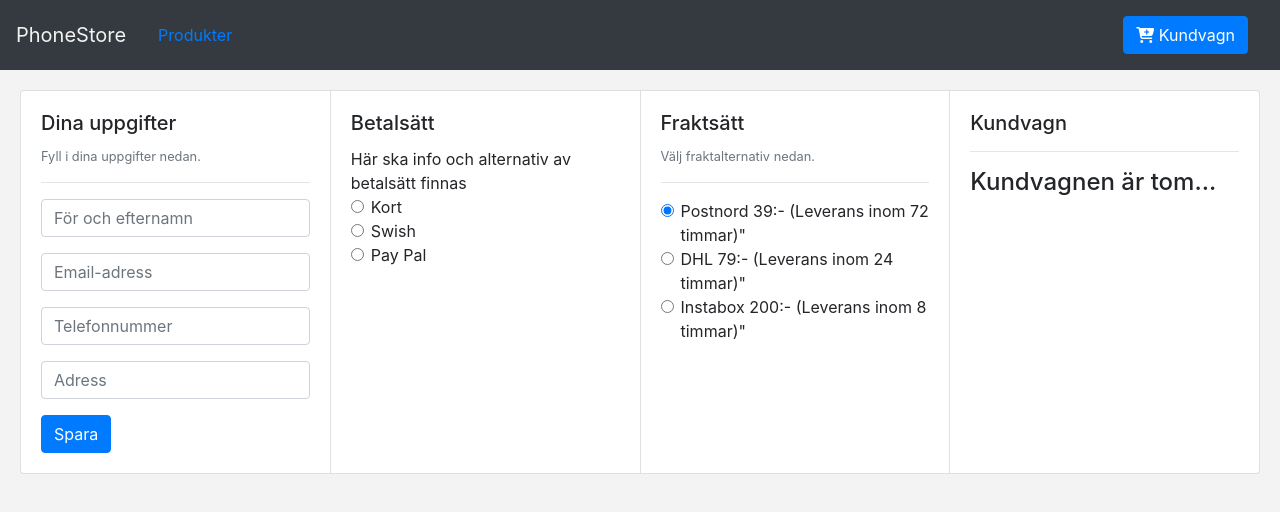
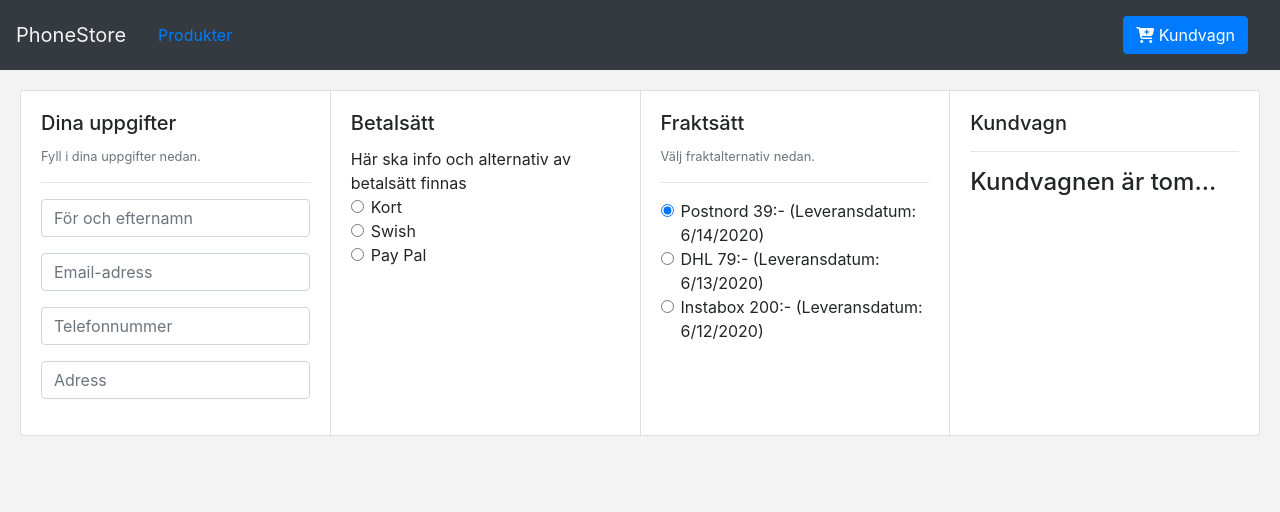
Before and after one commit to juliamattson/Grupp3-designsystem, a React (Create React App) app: page /cart in a window 1280 px wide. Shown: the top 512 px of the page. Built offline with nearby package versions, Linux system fonts and the light colour scheme.

Commit message:
Added delivery date

```diff
--- a/package.json
+++ b/package.json
@@ -10,10 +10,12 @@
     "@types/react-bootstrap": "^1.0.1",
     "@types/react-dom": "^16.9.0",
     "bootstrap": "^4.5.0",
+    "moment": "^2.26.0",
     "prop-types": "^15.7.2",
     "react": "^16.13.1",
     "react-bootstrap": "^1.0.1",
     "react-dom": "^16.13.1",
+    "react-moment": "^0.9.7",
     "react-router-dom": "^5.2.0",
     "react-scripts": "3.4.1"
   },
--- a/src/components/Cart.tsx
+++ b/src/components/Cart.tsx
@@ -21,6 +21,13 @@ export default class Cart extends Component<{}, State> {
         selectedShipping: shippingAlternatives[0],
     };
 
+    getDeliveryDate = (days: number) => {
+        let today = new Date();
+        let deliverySec = today.setDate(today.getDate() + days);
+        let deliveryDay = new Date(deliverySec).toLocaleDateString();
+        return deliveryDay
+    };
+
     render() {
         return (
             <CartConsumer>
@@ -34,6 +41,7 @@ export default class Cart extends Component<{}, State> {
                             Slutför köp
                         </Button>
                     );
+
                     return (
                         <div id="cartStyling">
                             <CardGroup>
@@ -73,12 +81,6 @@ export default class Cart extends Component<{}, State> {
                                                     placeholder="Adress"
                                                 />
                                             </Form.Group>
-                                            <Button
-                                                variant="primary"
-                                                type="submit"
-                                            >
-                                                Spara
-                                            </Button>
                                         </Form>
                                     </Card.Body>
                                 </Card>
@@ -131,7 +133,7 @@ export default class Cart extends Component<{}, State> {
                                                     <Form.Check
                                                         type="radio"
                                                         value={shipping.id}
-                                                        label={`${shipping.name} ${shipping.price}:- (Leverans inom ${shipping.deliveryTime} timmar)"`}
+                                                        label={`${shipping.name} ${shipping.price}:- (Leveransdatum:  ${this.getDeliveryDate(shipping.deliveryTime)})`}
                                                         name={shipping.name}
                                                         key={shipping.id}
                                                         checked={
--- a/src/components/Details.tsx
+++ b/src/components/Details.tsx
@@ -2,7 +2,7 @@ import React, { Component } from "react";
 import { NavLink, Route, RouteComponentProps } from "react-router-dom";
 import { CartConsumer, ContextState } from "./context/cartContext";
 import { ProductType, storeProducts } from "../data";
-import "./details.css";
+import "./Details.css";
 
 interface Props extends RouteComponentProps<{ id: string }> {
     product: ProductType;
--- a/src/shipping.ts
+++ b/src/shipping.ts
@@ -1,3 +1,4 @@
+
 export interface Shipping {
     id: number;
     name: string;
@@ -5,23 +6,24 @@ export interface Shipping {
     deliveryTime: number;
 }
 
+
 export const shippingAlternatives: Shipping[] = [
     {
         id: 0,
         name: "Postnord",
         price: 39,
-        deliveryTime: 72,
+        deliveryTime: 3,
     },
     {
         id: 1,
         name: "DHL",
         price: 79,
-        deliveryTime: 24,
+        deliveryTime: 2,
     },
     {
         id: 2,
         name: "Instabox",
         price: 200,
-        deliveryTime: 8,
+        deliveryTime: 1,
     },
 ];
```
Also changed, not shown: 1 other file (tests, documents, lock files or other folders).
